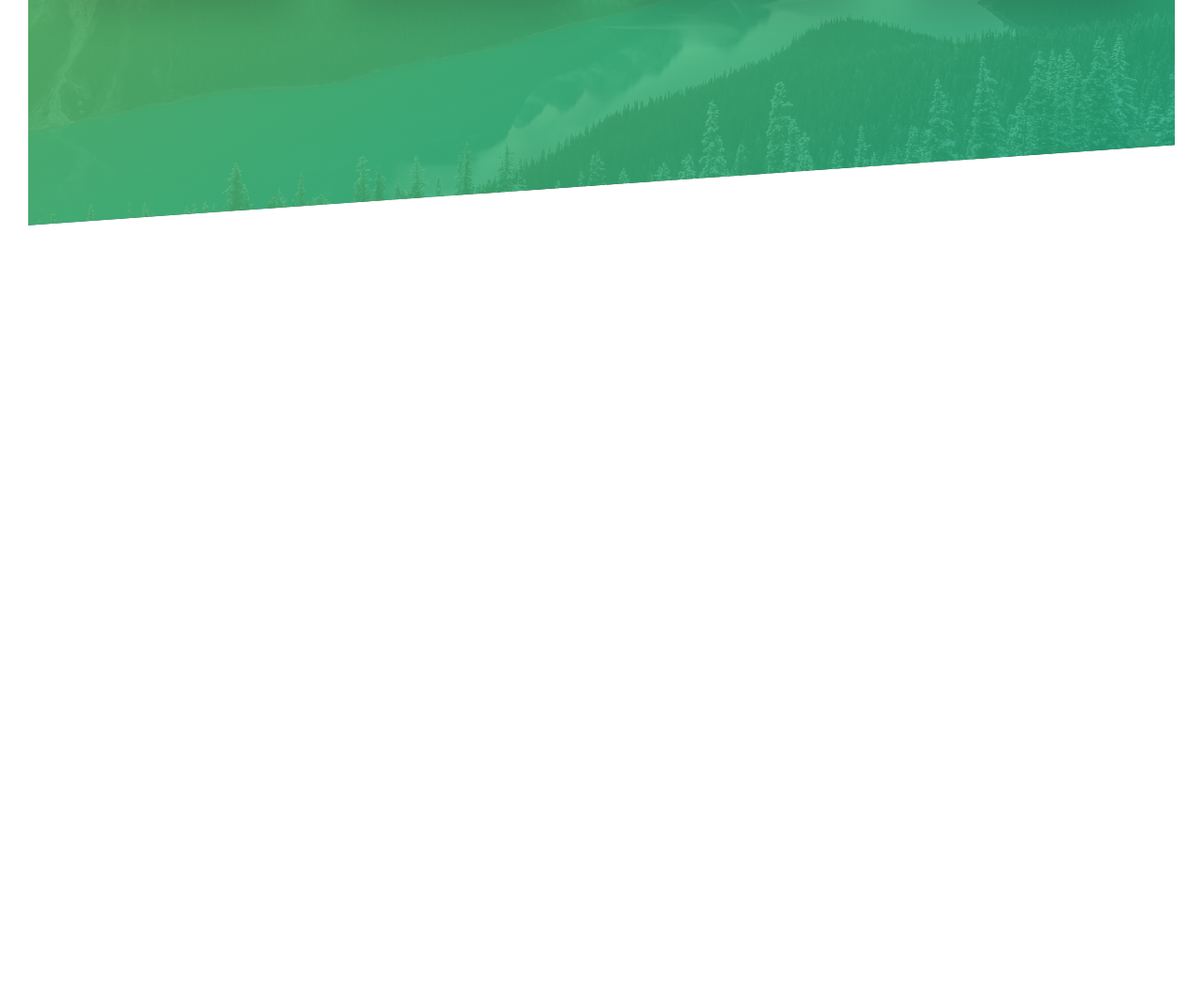
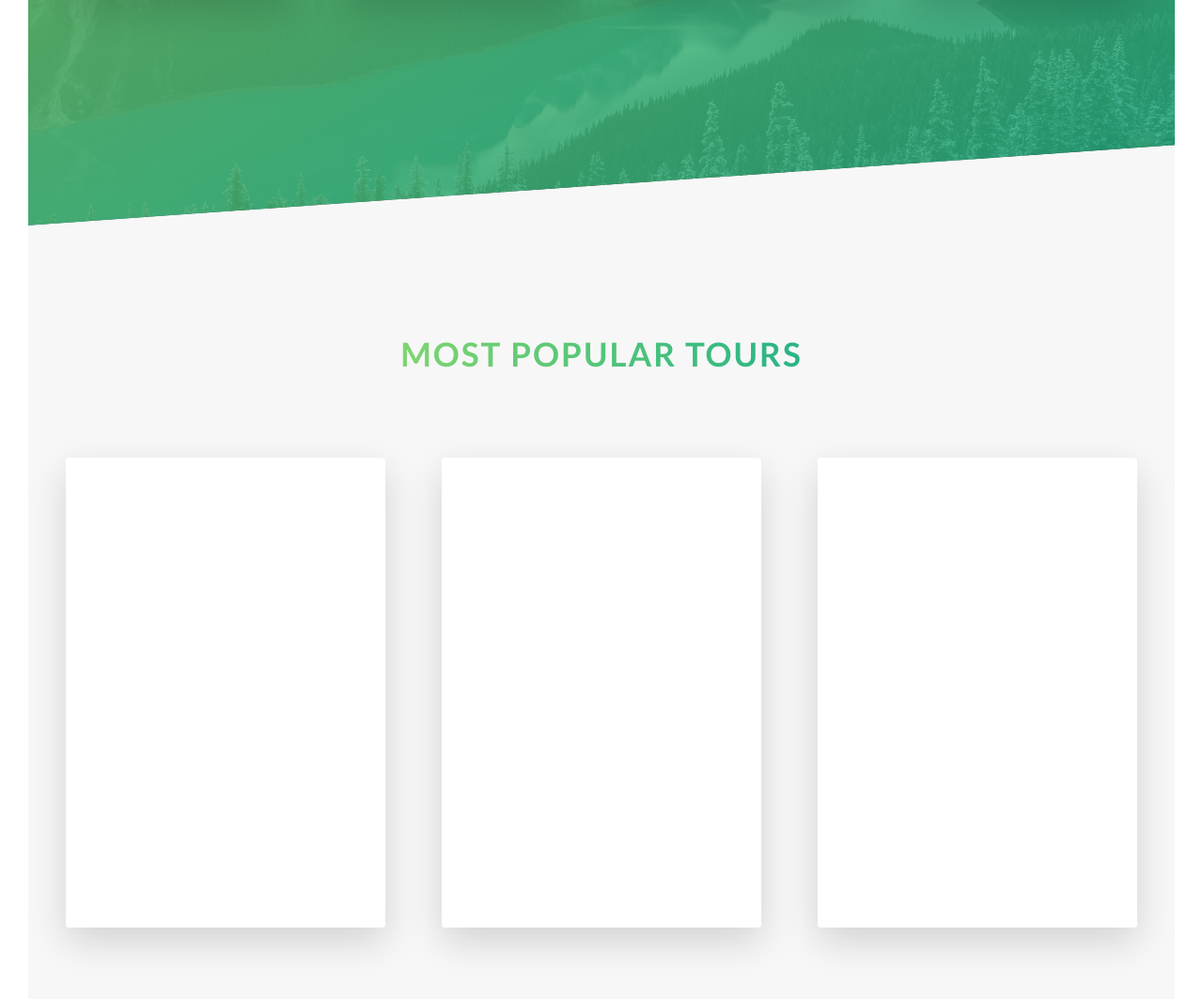
Before and after one commit to Manviel/ApplePie, a website: page natours/index.html in a window 1280 px wide. Shown: the part 1995-3058 px from the top of the page at 94% size. Before the commit the page ends 2235 px from the top, so only its background shows below. Drawn offline with Linux system fonts and the light colour scheme.

Commit message:
Flip animation for cards

```diff
--- a/natours/index.html
+++ b/natours/index.html
@@ -101,6 +101,35 @@
         </section>
       </div>
     </section>
+
+    <section class="section-tours">
+      <div class="center-text mg-bot-big">
+        <h2 class="head-secondary">
+          Most popular tours
+        </h2>
+      </div>
+
+      <div class="row">
+        <div class="col-1-of-3">
+          <section class="card">
+            <div class="card__side card__side--front"></div>
+            <div class="card__side card__side--back card__side--back-1"></div>
+          </section>
+        </div>
+        <div class="col-1-of-3">
+          <section class="card">
+            <div class="card__side card__side--front"></div>
+            <div class="card__side card__side--back card__side--back-2"></div>
+          </section>
+        </div>
+        <div class="col-1-of-3">
+          <section class="card">
+            <div class="card__side card__side--front"></div>
+            <div class="card__side card__side--back card__side--back-3"></div>
+          </section>
+        </div>
+      </div>
+    </section>
   </article>
 </body>
 
--- /dev/null
+++ b/natours/sass/card.scss
@@ -0,0 +1,38 @@
+.card {
+  perspective: 150rem;
+  position: relative;
+  height: 50rem;
+
+  &__side {
+    background-color: orange;
+    height: 50rem;
+    transition: all 0.8s ease;
+    position: absolute;
+    top: 0;
+    left: 0;
+    width: 100%;
+    backface-visibility: hidden;
+    border-radius: 3px;
+    box-shadow: 0 1.5rem 4rem rgba($black, 0.15);
+
+    &--front {
+      background-color: $white;
+    }
+
+    &--back {
+      transform: rotateY(180deg);
+
+      &-1 {
+        background-image: linear-gradient(to right bottom, $second-light, $second-dark);
+      }
+    }
+  }
+
+  &:hover &__side--front {
+    transform: rotateY(180deg);
+  }
+
+  &:hover &__side--back {
+    transform: rotateY(0);
+  }
+}
--- a/natours/sass/home.scss
+++ b/natours/sass/home.scss
@@ -22,3 +22,9 @@
 
   & > * { transform: skewY(4deg); }
 }
+
+.section-tours {
+  background-color: $grey-light;
+  padding: 25rem 0 50rem 0;
+  margin-top: -10rem;
+}
--- a/natours/sass/main.scss
+++ b/natours/sass/main.scss
@@ -10,6 +10,7 @@
 @import "button";
 @import "composition";
 @import "features";
+@import "card";
 
 @import "home";
 @import "header";
--- a/natours/sass/variables.scss
+++ b/natours/sass/variables.scss
@@ -1,6 +1,12 @@
 $light: #7ed56f;
 $medium: #55c57a;
 $dark: #28b485;
+
+$second-light: #ffb900;
+$second-dark: #ff7730;
+
+$tertiary-light: #2998ff;
+$tertiary-dark: #5643fa;
 
 $grey: #777;
 $white: #fff;
```
Also changed, not shown: natours/css/style.css.
